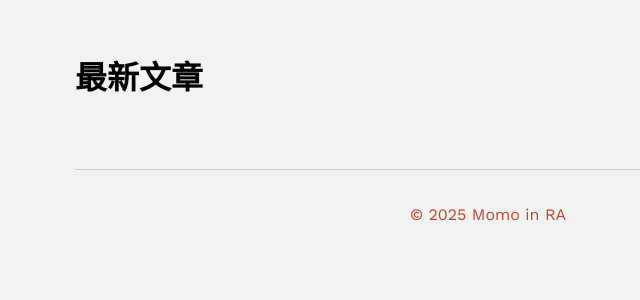
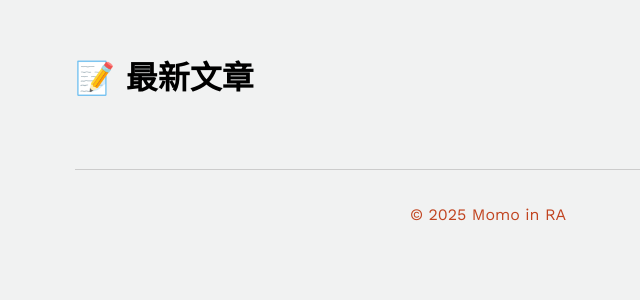
Before and after one commit to MomoInRA/github.io, a Jekyll site: the page built from index.md, in a window 1280 px wide. Shown: the top 300 px of the page, without its empty margins (152-792 px from the left). Built offline with Jekyll 4.4.1, drawn with Linux system fonts in a browser that asks for light colours.

Commit message:
Update index.md

```diff
--- a/index.md
+++ b/index.md
@@ -3,21 +3,12 @@ layout: default
 title: "Momo in RA"
 ---
 
-<h1>最新文章</h1>
+<h1>📝 最新文章</h1>
 <ul>
-  {% for post in paginator.posts %}
+  {% for post in site.posts %}
     <li>
       <h2><a href="{{ post.url | relative_url }}">{{ post.title }}</a></h2>
       <p>{{ post.excerpt }}</p>
     </li>
   {% endfor %}
 </ul>
-
-<div class="pagination">
-  {% if paginator.previous_page %}
-    <a href="{{ paginator.previous_page_path | relative_url }}">← 上一頁</a>
-  {% endif %}
-  {% if paginator.next_page %}
-    <a href="{{ paginator.next_page_path | relative_url }}">下一頁 →</a>
-  {% endif %}
-</div>
```
